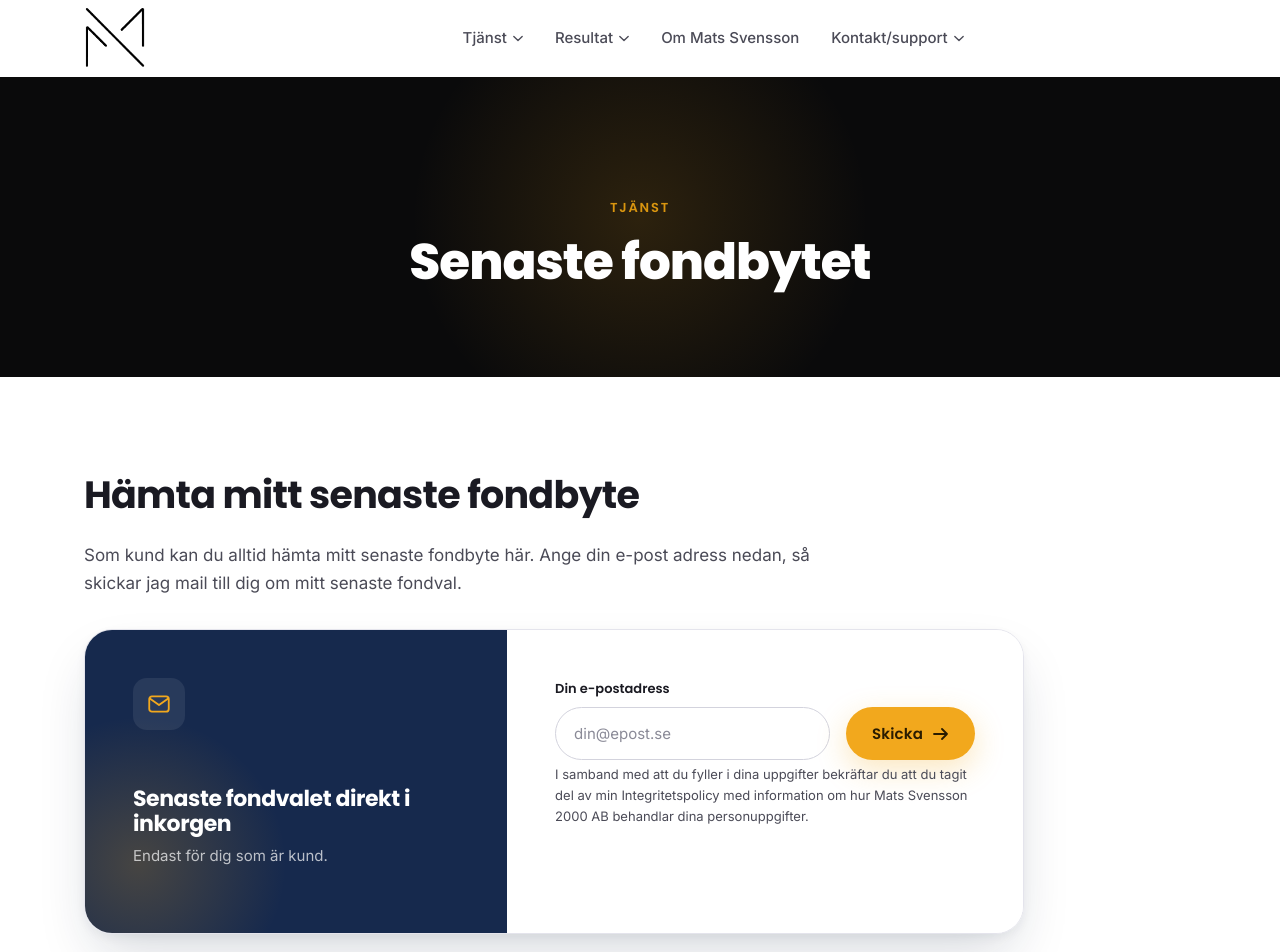
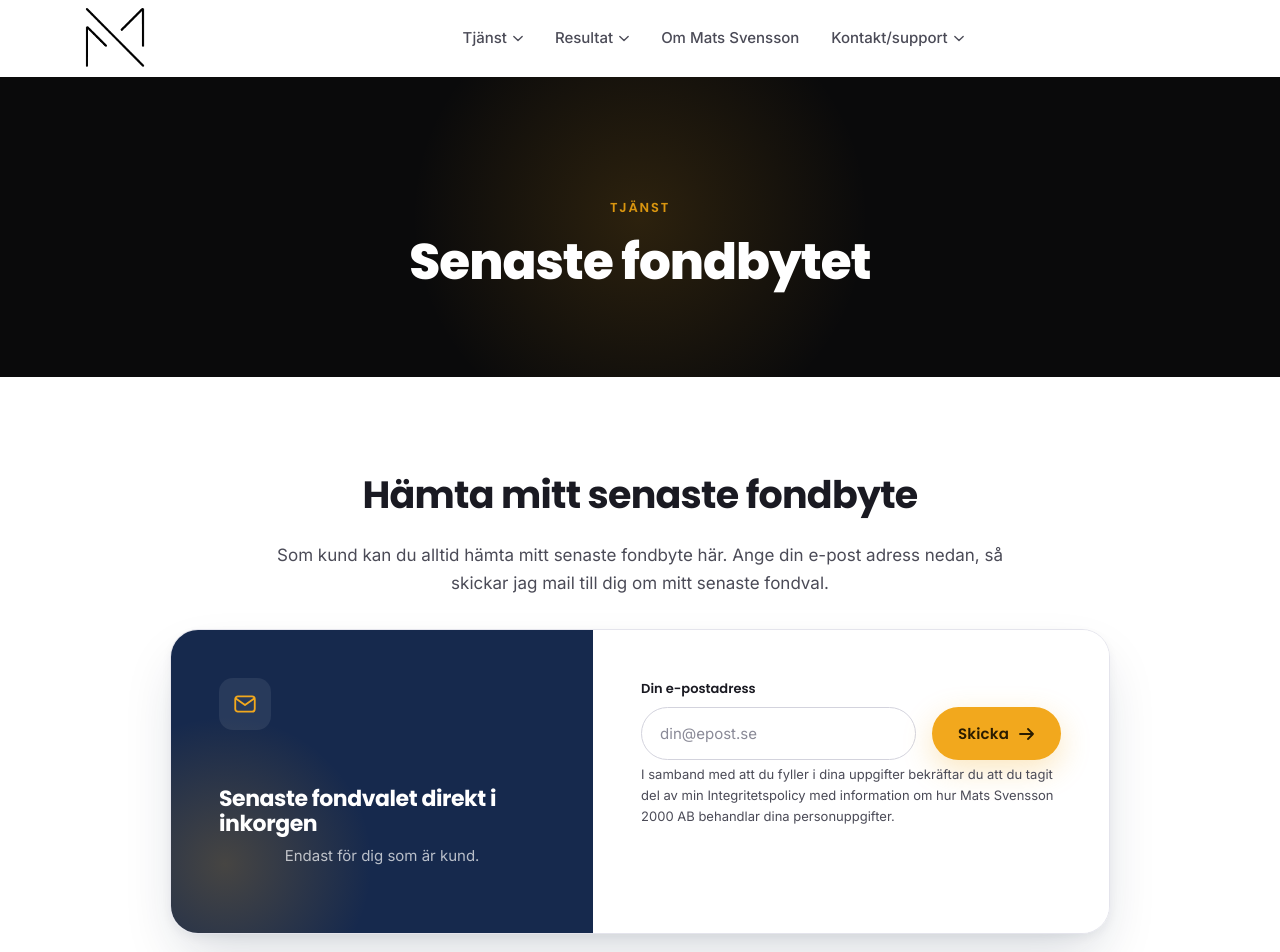
Before and after one commit to isakf999-bot/Mats.ppm, a React (Vite) app: page /senaste-fondbytet in a window 1280 px wide. Shown: the top 952 px of the page. Built offline with nearby package versions, Linux system fonts and the light colour scheme.

Commit message:
Centrera innehallet efter heron pa e-post- och formularsidorna (Senaste fondbytet, Nyhetsarkiv, Uppdatera kunduppgifter) via delad page-prose--center

```diff
--- a/src/pages/Nyhetsarkiv/Nyhetsarkiv.tsx
+++ b/src/pages/Nyhetsarkiv/Nyhetsarkiv.tsx
@@ -8,7 +8,7 @@ export default function Nyhetsarkiv() {
       <PageHero eyebrow="Tjänst" title="Nyhetsarkiv" />
 
       <section className="section">
-        <div className="container page-prose">
+        <div className="container page-prose page-prose--center">
           <h2>Månadens analys av marknaden</h2>
           <p>
             Varje månad skickar jag ut mitt nyhetsbrev med månadens analys av
--- a/src/pages/SenasteFondbytet/SenasteFondbytet.tsx
+++ b/src/pages/SenasteFondbytet/SenasteFondbytet.tsx
@@ -8,7 +8,7 @@ export default function SenasteFondbytet() {
       <PageHero eyebrow="Tjänst" title="Senaste fondbytet" />
 
       <section className="section">
-        <div className="container page-prose">
+        <div className="container page-prose page-prose--center">
           <h2>Hämta mitt senaste fondbyte</h2>
           <p>
             Som kund kan du alltid hämta mitt senaste fondbyte här. Ange din
--- a/src/pages/UppdateraUppgifter/UppdateraUppgifter.tsx
+++ b/src/pages/UppdateraUppgifter/UppdateraUppgifter.tsx
@@ -8,7 +8,7 @@ export default function UppdateraUppgifter() {
       <PageHero eyebrow="Kontakt/support" title="Uppdatera dina kunduppgifter" />
 
       <section className="section">
-        <div className="container page-prose">
+        <div className="container page-prose page-prose--center">
           <h2>Uppdatera dina kunduppgifter</h2>
           <p>
             Ibland händer det att man byter adress eller mobilnummer. Som kund
--- a/src/pages/shared/pageShared.css
+++ b/src/pages/shared/pageShared.css
@@ -4,6 +4,25 @@
 
 .page-prose {
   max-width: var(--container-narrow);
+}
+
+/* Centrerad variant – rubrik, text, formulär och knapp centrerade */
+.page-prose--center {
+  max-width: 720px;
+  margin-inline: auto;
+  text-align: center;
+}
+.page-prose--center p {
+  margin-inline: auto;
+}
+.page-prose--center .page-form,
+.page-prose--center .signup,
+.page-prose--center .page-cta-row {
+  margin-inline: auto;
+  justify-content: center;
+}
+.page-prose--center .signup {
+  text-align: left; /* korten inuti behåller vänsterställd läsning */
 }
 
 .page-prose p {
```
